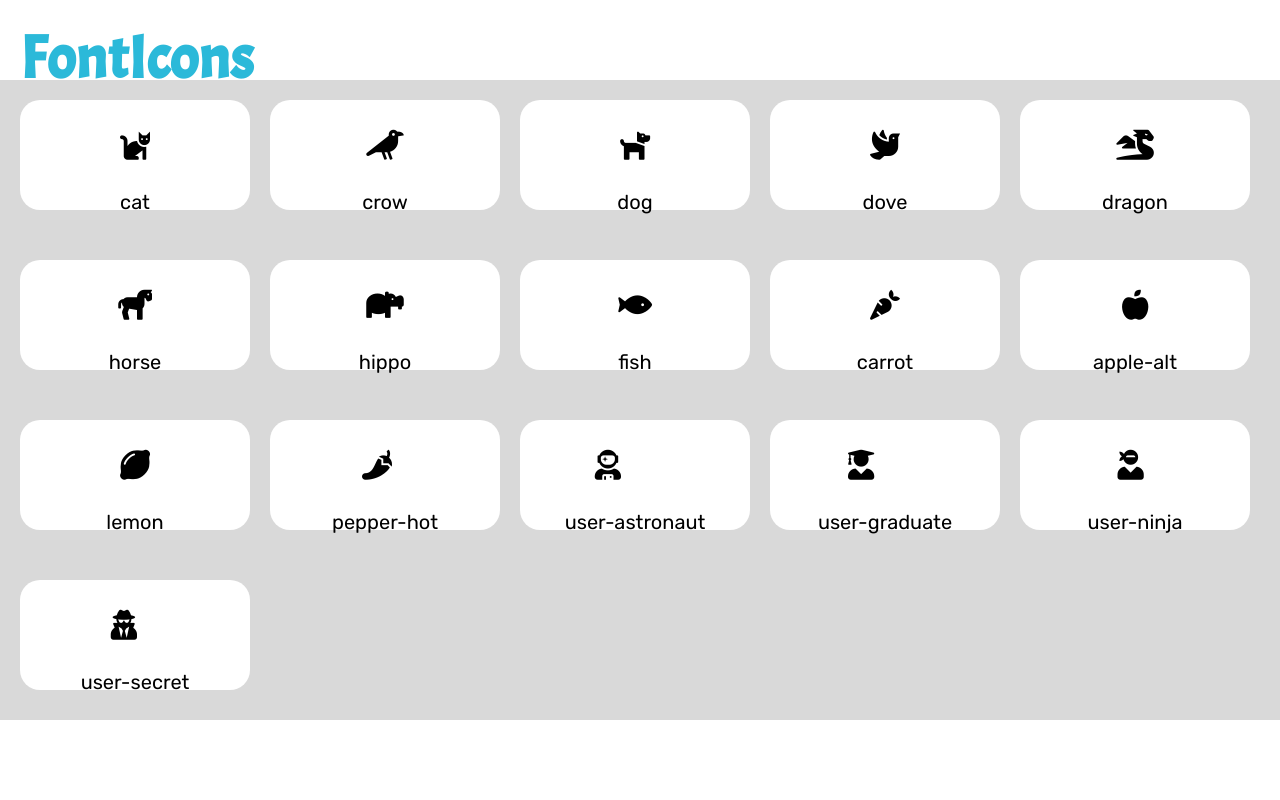
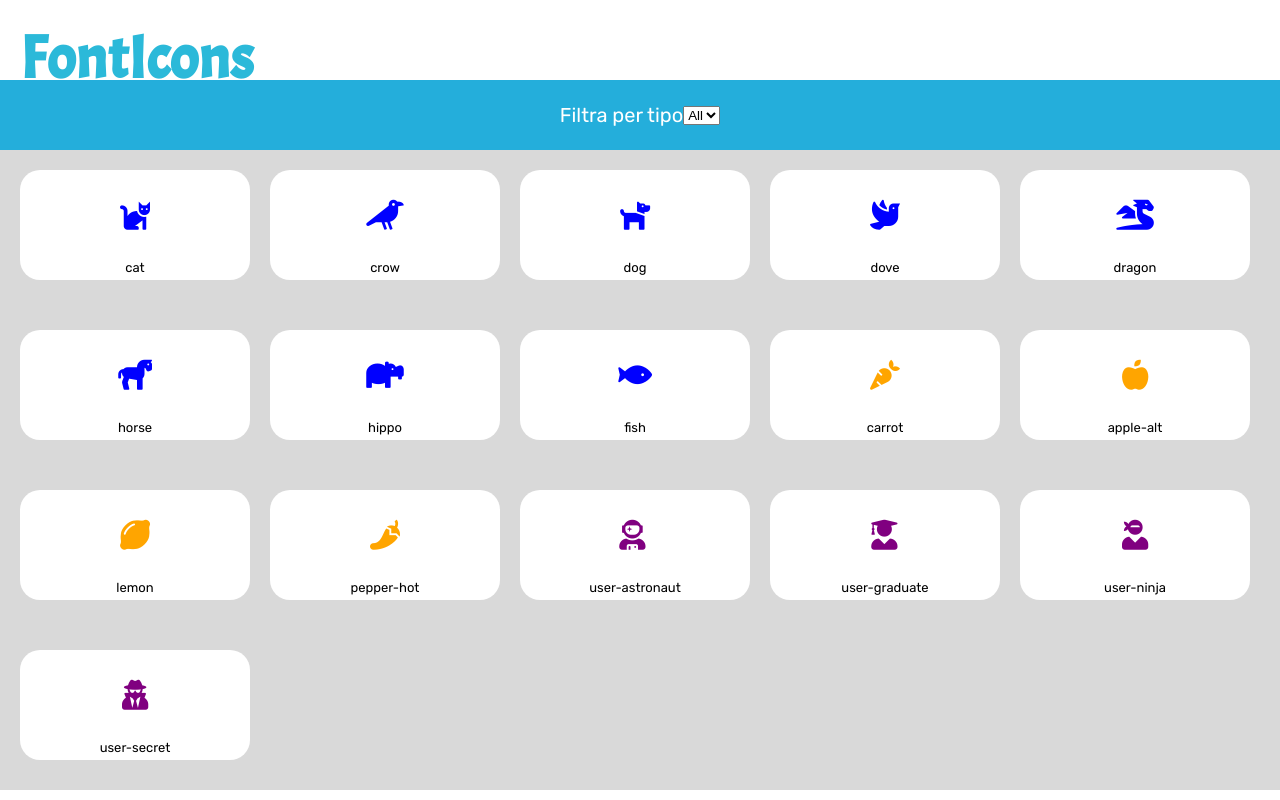
Before and after one commit to AndreaGambino00/js-es6-icons, a plain HTML site: page index.html in a window 1280 px wide. Drawn offline with Linux system fonts and the light colour scheme.

Commit message:
Milenston2

```diff
--- a/css/style.css
+++ b/css/style.css
@@ -22,6 +22,17 @@ body {
     color: #2BB9D9;
     background-color: white;
     font-family: 'Acme' , sans-serif ;
+}
+
+.search{
+    display: flex;
+    justify-content: center;
+    align-items: center;
+    height: 70px;
+    background-color: #24AEDB;
+    padding: 5px;
+    font-size: 20px;
+    color: white;
 }
 
 /* / header */
@@ -63,6 +74,6 @@ i {
     display: flex;
     justify-content: center;
     align-items: center;
-    font-size: 20px;
+    font-size: 13px;
     margin-bottom: 30px;
 }
--- a/index.html
+++ b/index.html
@@ -20,7 +20,12 @@
             </div>
         </header>
         <!-- / Header -->
-
+        <div class="search">
+            <label for="type">Filtra per tipo</label>
+            <select name="type" id="type">
+                <option value="">All</option>
+            </select>
+        </div>
         <!-- Main -->
         <main id="icons-container">
 
--- a/js/main.js
+++ b/js/main.js
@@ -97,21 +97,28 @@ const icons = [
     },
 ];
 
-// Milestone 1
+const color = [
+    'blue',
+    'orange',
+    'purple'
+];
+
 const iconsContainer = document.getElementById('icons-container');
 
 print(icons, iconsContainer);
 
+getTypes(icons);
+// Milestone 1
 
 function print(array,container) {
     container.innerHTML = '';
 
     array.forEach((element) => {
-        const { name, family, prefix, type } = element;
+        const { name, family, prefix, color } = element;
         iconsContainer.innerHTML += `
         <div class="icons">
             <div>
-                <i class="${family} ${prefix + name}"></i>
+                <i class="${family} ${prefix + name}" style="color: ${colorIcons(element)}"></i>
                 <div class= "title">${name}</div>
             </div>
         </div>
@@ -120,3 +127,20 @@ function print(array,container) {
 }
 
 // Milenstone 2
+
+function colorIcons(element) {
+    const types = getTypes();
+    const indexType = types.indexOf(element.type);
+    return color[indexType];
+}
+
+function getTypes() {
+    const types = [];
+    icons.forEach((element) => {
+        if(!types.includes(element.type)) {
+            types.push(element.type);
+        }
+    });
+
+    return types;
+}
```
